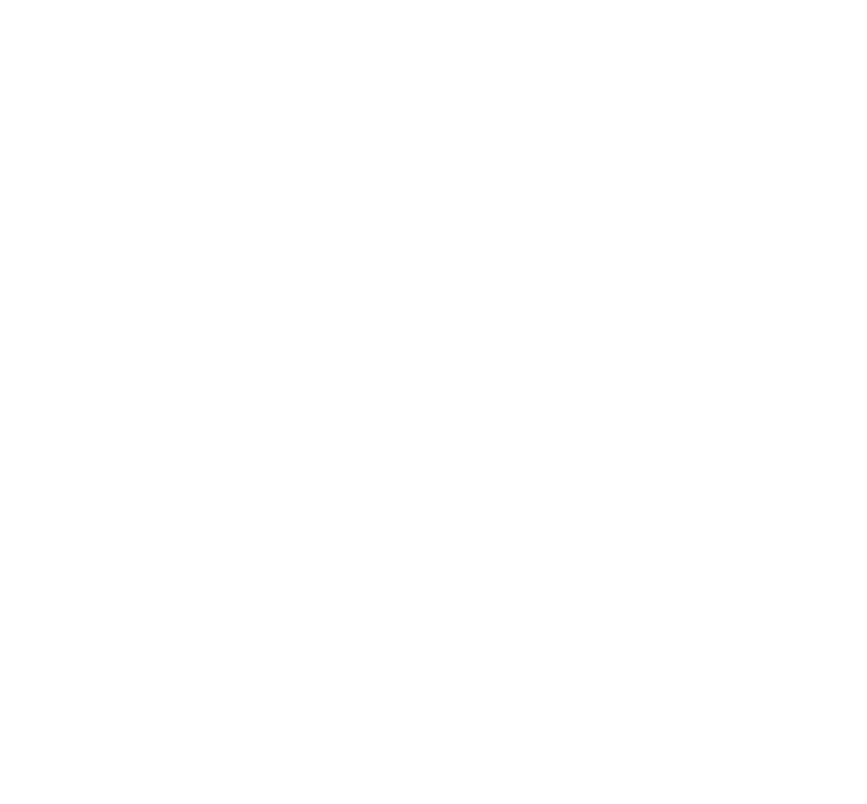
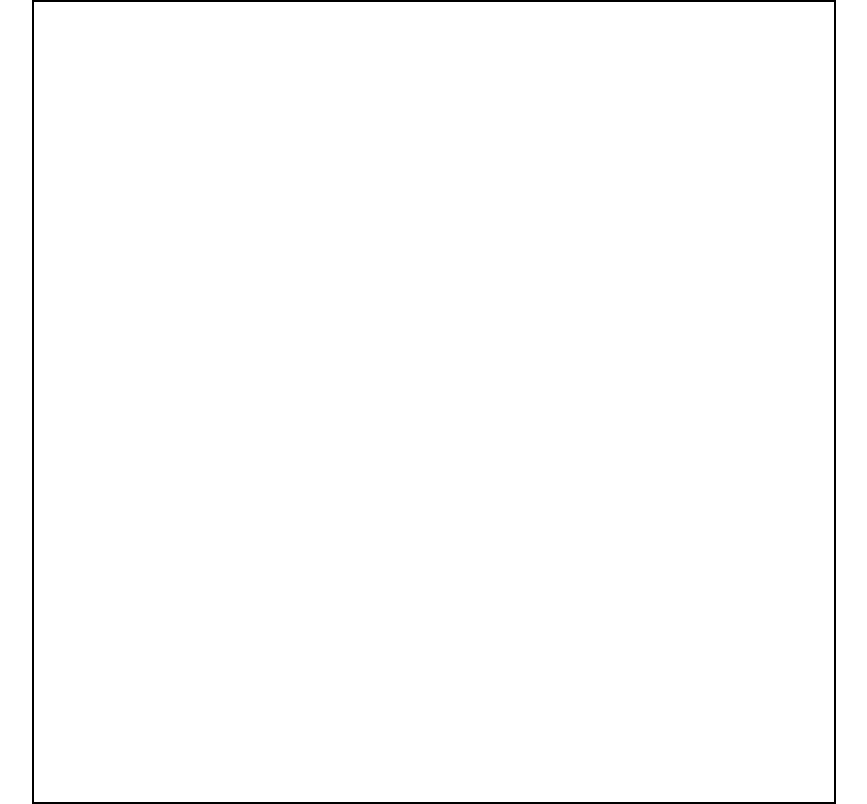
Before and after one commit to andr0mega/Chess_Backtrace, a website built with Vite: page index.html in a window 1280 px wide. Shown: the whole page, without its empty margins (206-1073 px from the left). Built offline with nearby package versions, Linux system fonts and the light colour scheme.

Commit message:
add border

```diff
--- a/index.html
+++ b/index.html
@@ -7,7 +7,9 @@
     <title>Vite App</title>
   </head>
   <body>
-    <div id="app"></div>
+    <div id="app">
+      <div class="chess-field"></div>
+    </div>
     <script type="module" src="/main.js"></script>
   </body>
 </html>
--- a/style.css
+++ b/style.css
@@ -1,8 +1,19 @@
+html,
+body {
+  width: 100%;
+  height: 100%;
+  margin: 0;
+}
+
 #app {
-  font-family: Avenir, Helvetica, Arial, sans-serif;
-  -webkit-font-smoothing: antialiased;
-  -moz-osx-font-smoothing: grayscale;
-  text-align: center;
-  color: #2c3e50;
-  margin-top: 60px;
+  display: flex;
+  height: 100%;
+  width: 100%;
 }
+
+.chess-field {
+  width: 800px;
+  height: 800px;
+  margin: auto;
+  border: solid 2px black;
+}
```
